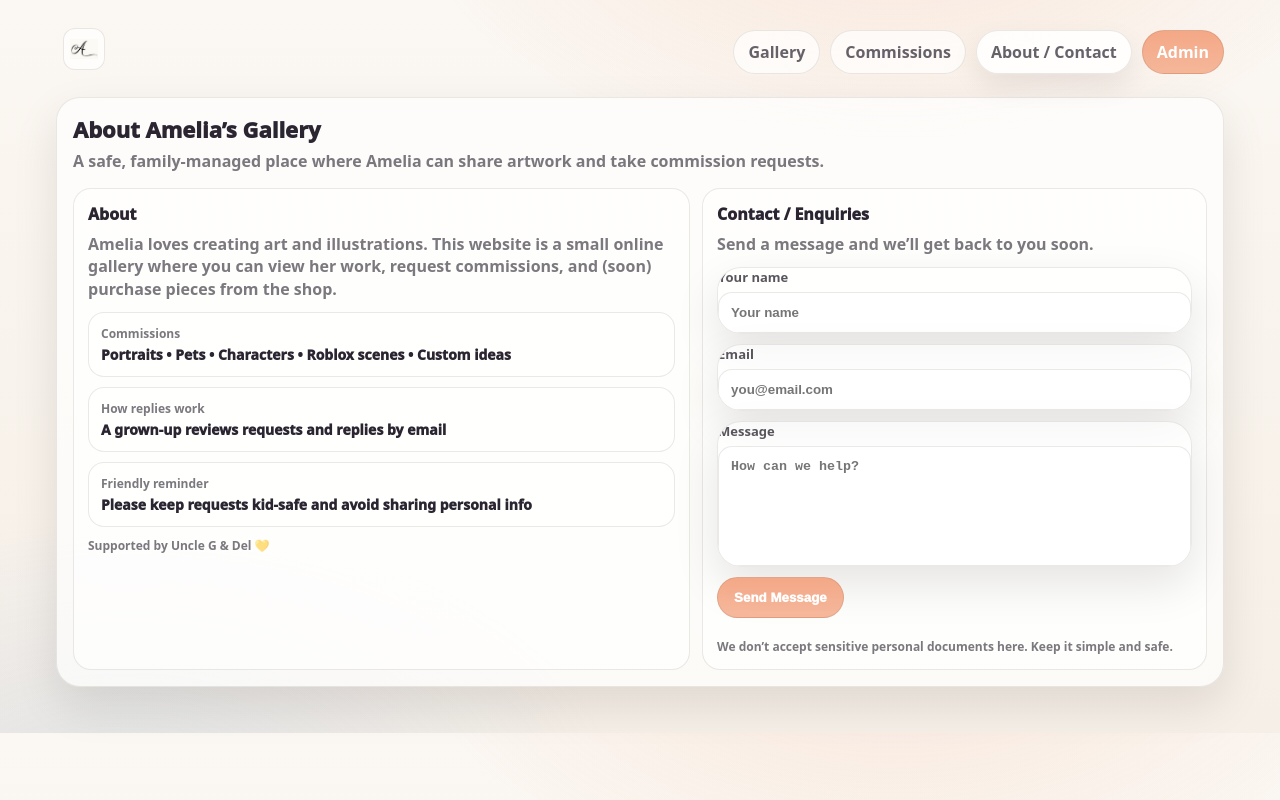
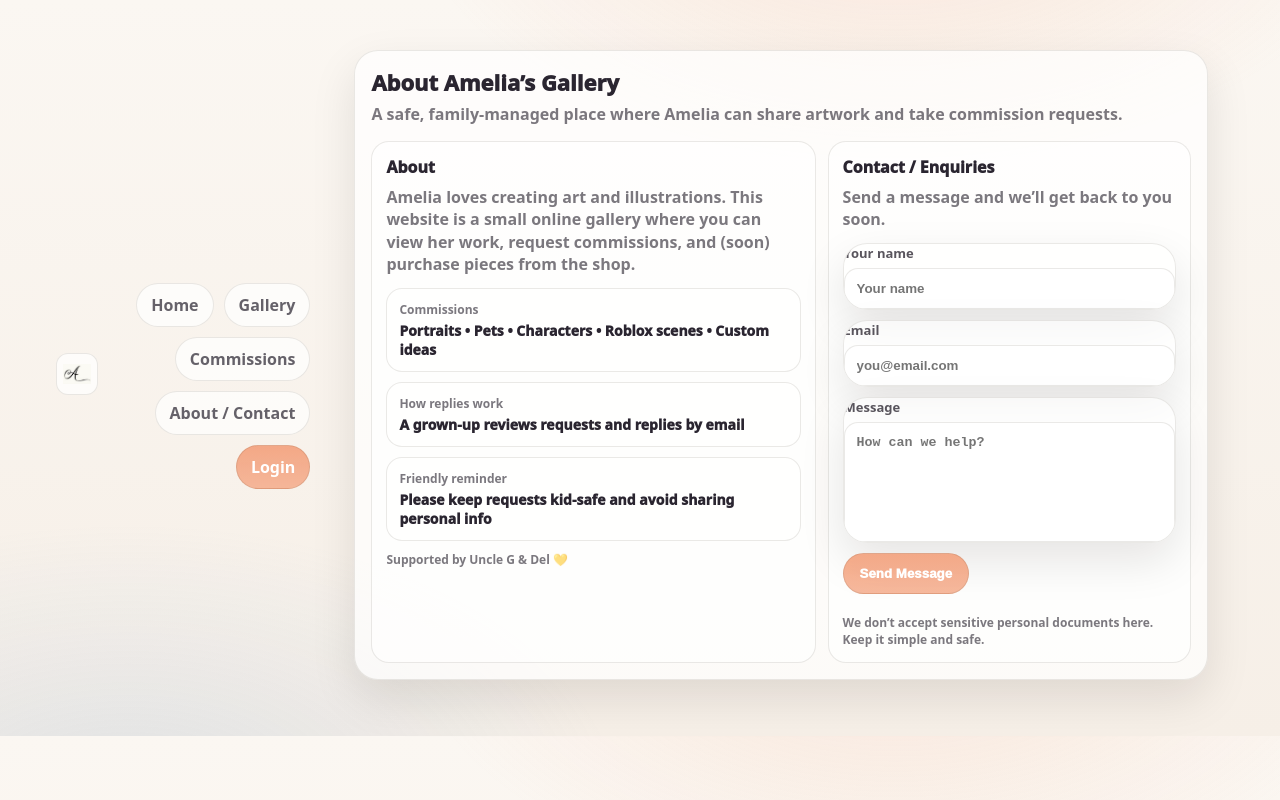
Before and after one commit to MRGRAY81/amelias-gallery, a plain HTML site: page about.html in a window 1280 px wide. Drawn offline with Linux system fonts and the light colour scheme.

Commit message:
Update about.html

```diff
--- a/about.html
+++ b/about.html
@@ -75,13 +75,15 @@
       </a>
     </div>
 
-    <nav class="nav nav-buttons" aria-label="Primary">
-      <a class="btnlink" href="./gallery.html">Gallery</a>
-      <a class="btnlink" href="./commissions.html">Commissions</a>
-      <a class="btnlink active" href="./about.html">About / Contact</a>
-      <a class="btnlink admin" href="./admin.html">Admin</a>
-    </nav>
-  </header>
+    <header class="topbar">
+  <nav class="nav nav-buttons">
+    <a class="btnlink" href="./index.html">Home</a>
+    <a class="btnlink" href="./gallery.html">Gallery</a>
+    <a class="btnlink" href="./commissions.html">Commissions</a>
+    <a class="btnlink" href="./about.html">About / Contact</a>
+    <a class="btnlink admin" href="./admin.html">Login</a>
+  </nav>
+</header>
 
   <main class="page-shell">
     <section class="panel">
```
